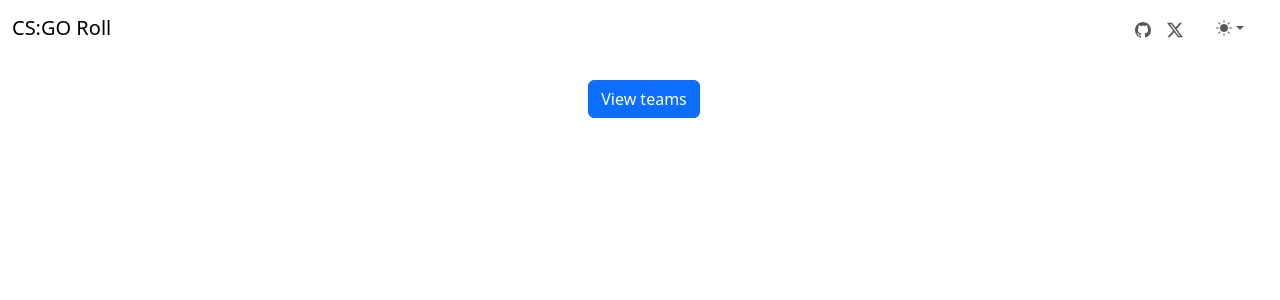
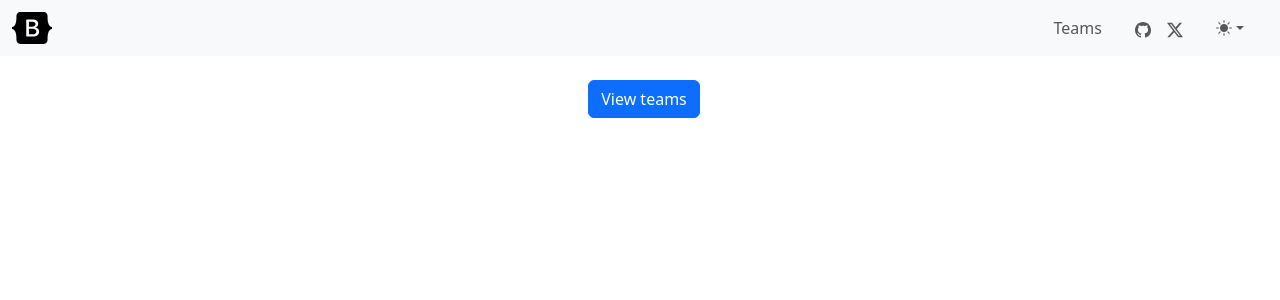
Before and after one commit to Revenant35/stratbook, an Angular app: page / in a window 1280 px wide. Shown: the top 300 px of the page. Built offline with nearby package versions, Linux system fonts and the light colour scheme.

Commit message:
fixing some navbar stuff

```diff
--- a/angular.json
+++ b/angular.json
@@ -29,7 +29,8 @@
               "src/styles.css"
             ],
             "scripts": [
-              "./node_modules/bootstrap/dist/js/bootstrap.bundle.js"
+              "./node_modules/bootstrap/dist/js/bootstrap.min.js",
+              "./node_modules/@popperjs/core/dist/umd/popper.min.js"
             ]
           },
           "configurations": {
@@ -91,7 +92,8 @@
               "src/styles.css"
             ],
             "scripts": [
-              "./node_modules/bootstrap/dist/js/bootstrap.bundle.js"
+              "./node_modules/bootstrap/dist/js/bootstrap.min.js",
+              "./node_modules/@popperjs/core/dist/umd/popper.min.js"
             ]
           }
         }
--- a/src/app/app.component.html
+++ b/src/app/app.component.html
@@ -1,4 +1,6 @@
+<header>
   <app-navbar></app-navbar>
+</header>
 
 <div class="container-xxl bd-gutter mt-3 my-md-4 bd-layout">
   <main>
--- a/src/app/components/navbar/navbar.component.css
+++ b/src/app/components/navbar/navbar.component.css
@@ -1,3 +1,8 @@
 :host {
   display: block;
 }
+
+.navbar-brand svg:hover {
+  transform: rotate(-5deg) scale(1.1);
+  transition: transform 0.3s;
+}
--- a/src/app/components/navbar/navbar.component.html
+++ b/src/app/components/navbar/navbar.component.html
@@ -1,29 +1,29 @@
-<header class="navbar navbar-expand-lg bd-navbar sticky-top">
-  <nav class="container-xxl bd-gutter flex-wrap flex-lg-nowrap" aria-label="Main navigation">
-    <a class="navbar-brand p-0 me-0 me-lg-2" href="/">CS:GO Roll</a>
-    <div class="bd-navbar-toggle">
-      <button class="navbar-toggler p-2" type="button" data-bs-toggle="offcanvas" data-bs-target="#bdSidebar" aria-controls="bdSidebar" aria-label="Toggle secondary navigation">
-        <svg xmlns="http://www.w3.org/2000/svg" width="24" height="24" class="bi" fill="currentColor" viewBox="0 0 16 16">
-          <path fill-rule="evenodd" d="M2.5 11.5A.5.5 0 0 1 3 11h10a.5.5 0 0 1 0 1H3a.5.5 0 0 1-.5-.5zm0-4A.5.5 0 0 1 3 7h10a.5.5 0 0 1 0 1H3a.5.5 0 0 1-.5-.5zm0-4A.5.5 0 0 1 3 3h10a.5.5 0 0 1 0 1H3a.5.5 0 0 1-.5-.5z"></path>
-        </svg>
-        <span class="d-none fs-6 pe-1">Browse</span>
-      </button>
-    </div>
-    <div class="offcanvas-lg offcanvas-end flex-grow-1" tabindex="-1" id="bdNavbar" aria-labelledby="bdNavbarOffcanvasLabel" data-bs-scroll="true">
+<nav class="navbar navbar-expand-lg sticky-top bg-body-tertiary" aria-label="Main Navigation">
+  <div class="container-fluid">
+    <a class="navbar-brand p-0 me-0 me-lg-2" href="/" aria-label="Bootstrap">
+      <svg xmlns="http://www.w3.org/2000/svg" width="40" height="32" class="d-block my-1" viewBox="0 0 118 94" role="img"><title>Bootstrap</title><path fill-rule="evenodd" clip-rule="evenodd" d="M24.509 0c-6.733 0-11.715 5.893-11.492 12.284.214 6.14-.064 14.092-2.066 20.577C8.943 39.365 5.547 43.485 0 44.014v5.972c5.547.529 8.943 4.649 10.951 11.153 2.002 6.485 2.28 14.437 2.066 20.577C12.794 88.106 17.776 94 24.51 94H93.5c6.733 0 11.714-5.893 11.491-12.284-.214-6.14.064-14.092 2.066-20.577 2.009-6.504 5.396-10.624 10.943-11.153v-5.972c-5.547-.529-8.934-4.649-10.943-11.153-2.002-6.484-2.28-14.437-2.066-20.577C105.214 5.894 100.233 0 93.5 0H24.508zM80 57.863C80 66.663 73.436 72 62.543 72H44a2 2 0 01-2-2V24a2 2 0 012-2h18.437c9.083 0 15.044 4.92 15.044 12.474 0 5.302-4.01 10.049-9.119 10.88v.277C75.317 46.394 80 51.21 80 57.863zM60.521 28.34H49.948v14.934h8.905c6.884 0 10.68-2.772 10.68-7.727 0-4.643-3.264-7.207-9.012-7.207zM49.948 49.2v16.458H60.91c7.167 0 10.964-2.876 10.964-8.281 0-5.406-3.903-8.178-11.425-8.178H49.948z" fill="currentColor"></path></svg>
+    </a>
+    <button class="navbar-toggler" type="button" data-bs-toggle="offcanvas" data-bs-target="#offcanvasNavbar2" aria-controls="offcanvasNavbar2" aria-label="Toggle navigation">
+      <span class="navbar-toggler-icon"></span>
+    </button>
+    <div class="offcanvas offcanvas-end" tabindex="-1" id="offcanvasNavbar2" aria-labelledby="offcanvasNavbar2Label">
       <div class="offcanvas-header">
-        <h5 class="offcanvas-title" id="offcanvasNavbar2Label">Offcanvas</h5>
+        <h5 class="offcanvas-title" id="offcanvasNavbar2Label">Menu</h5>
         <button type="button" class="btn-close btn-close-white" data-bs-dismiss="offcanvas" aria-label="Close"></button>
       </div>
-      <div class="offcanvas-body p-4 pt-0 p-lg-0">
-        <hr class="d-lg-none text-white-50">
-        <ul class="navbar-nav flex-row flex-wrap bd-navbar-nav">
+      <div class="offcanvas-body">
+        <ul class="navbar-nav justify-content-end flex-grow-1 pe-3">
+          <li class="nav-item col-6 col-lg-auto">
+            <a class="nav-link py-2 px-0 px-lg-2" href="/teams">Teams</a>
+          </li>
 
-        </ul>
-        <hr class="d-lg-none text-white-50">
-        <ul class="navbar-nav justify-content-end flex-grow-1 pe-3">
+          <li class="nav-item py-2 py-lg-1 col-12 col-lg-auto">
+            <div class="vr d-none d-lg-flex h-100 mx-lg-2 text-white"></div>
+            <hr class="d-lg-none my-2 text-white-50">
+          </li>
 
           <li class="nav-item col-6 col-lg-auto">
-            <a class="nav-link py-2 px-0 px-lg-2" href="https://github.com/twbs" target="_blank" rel="noopener">
+            <a class="nav-link py-2 px-0 px-lg-2" href="https://github.com" target="_blank" rel="noopener">
               <svg xmlns="http://www.w3.org/2000/svg" width="16" height="16" fill="currentColor" class="bi bi-github" viewBox="0 0 16 16">
                 <path d="M8 0C3.58 0 0 3.58 0 8c0 3.54 2.29 6.53 5.47 7.59.4.07.55-.17.55-.38 0-.19-.01-.82-.01-1.49-2.01.37-2.53-.49-2.69-.94-.09-.23-.48-.94-.82-1.13-.28-.15-.68-.52-.01-.53.63-.01 1.08.58 1.23.82.72 1.21 1.87.87 2.33.66.07-.52.28-.87.51-1.07-1.78-.2-3.64-.89-3.64-3.95 0-.87.31-1.59.82-2.15-.08-.2-.36-1.02.08-2.12 0 0 .67-.21 2.2.82.64-.18 1.32-.27 2-.27s1.36.09 2 .27c1.53-1.04 2.2-.82 2.2-.82.44 1.1.16 1.92.08 2.12.51.56.82 1.27.82 2.15 0 3.07-1.87 3.75-3.65 3.95.29.25.54.73.54 1.48 0 1.07-.01 1.93-.01 2.2 0 .21.15.46.55.38A8.01 8.01 0 0 0 16 8c0-4.42-3.58-8-8-8"/>
               </svg>
@@ -32,7 +32,7 @@
           </li>
 
           <li class="nav-item col-6 col-lg-auto">
-            <a class="nav-link py-2 px-0 px-lg-2" href="https://twitter.com/getbootstrap" target="_blank" rel="noopener">
+            <a class="nav-link py-2 px-0 px-lg-2" href="https://twitter.com" target="_blank" rel="noopener">
               <svg xmlns="http://www.w3.org/2000/svg" width="16" height="16" fill="currentColor" class="bi bi-twitter-x" viewBox="0 0 16 16">
                 <path d="M12.6.75h2.454l-5.36 6.142L16 15.25h-4.937l-3.867-5.07-4.425 5.07H.316l5.733-6.57L0 .75h5.063l3.495 4.633L12.601.75Zm-.86 13.028h1.36L4.323 2.145H2.865z"/>
               </svg>
@@ -54,7 +54,7 @@
               </ng-container>
               <span class="d-lg-none ms-2" id="bd-theme-text">Toggle theme</span>
             </button>
-            <ul class="dropdown-menu dropdown-menu-end" aria-labelledby="bd-theme-text">
+            <ul class="dropdown-menu dropdown-menu-end">
               <li>
                 <button type="button" class="dropdown-item d-flex align-items-center" data-bs-theme-value="light" [class.active]="(theme === 'light')" [attr.aria-pressed]="(theme === 'light') ? 'true' : 'false'" (click)="changeTheme('light')">
                   <i class="bi-sun-fill me-2 opacity-50"></i>
@@ -81,15 +81,5 @@
         </ul>
       </div>
     </div>
-  <!--  <button class="navbar-toggler" type="button" data-bs-toggle="offcanvas" data-bs-target="#offcanvasNavbar2" aria-controls="offcanvasNavbar2" aria-label="Toggle navigation">-->
-  <!--    <span class="navbar-toggler-icon"></span>-->
-  <!--  </button>-->
-  <!--  <div class="offcanvas offcanvas-end" tabindex="-1" id="offcanvasNavbar2" aria-labelledby="offcanvasNavbar2Label">-->
-
-  <!--    <div class="offcanvas-body">-->
-  <!--      -->
-
-  <!--    </div>-->
-  <!--  </div>-->
-  </nav>
-</header>
+  </div>
+</nav>
```
